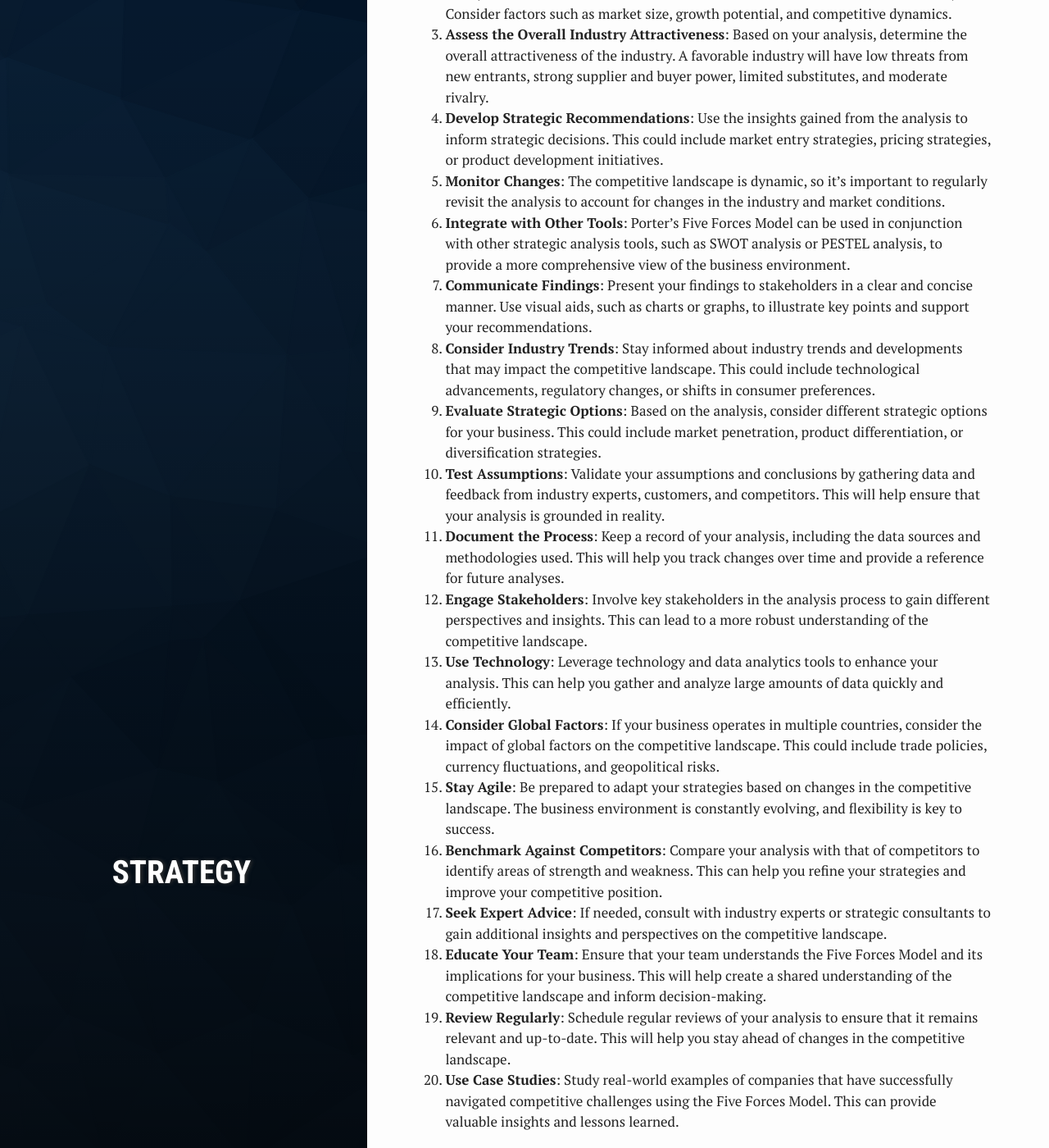
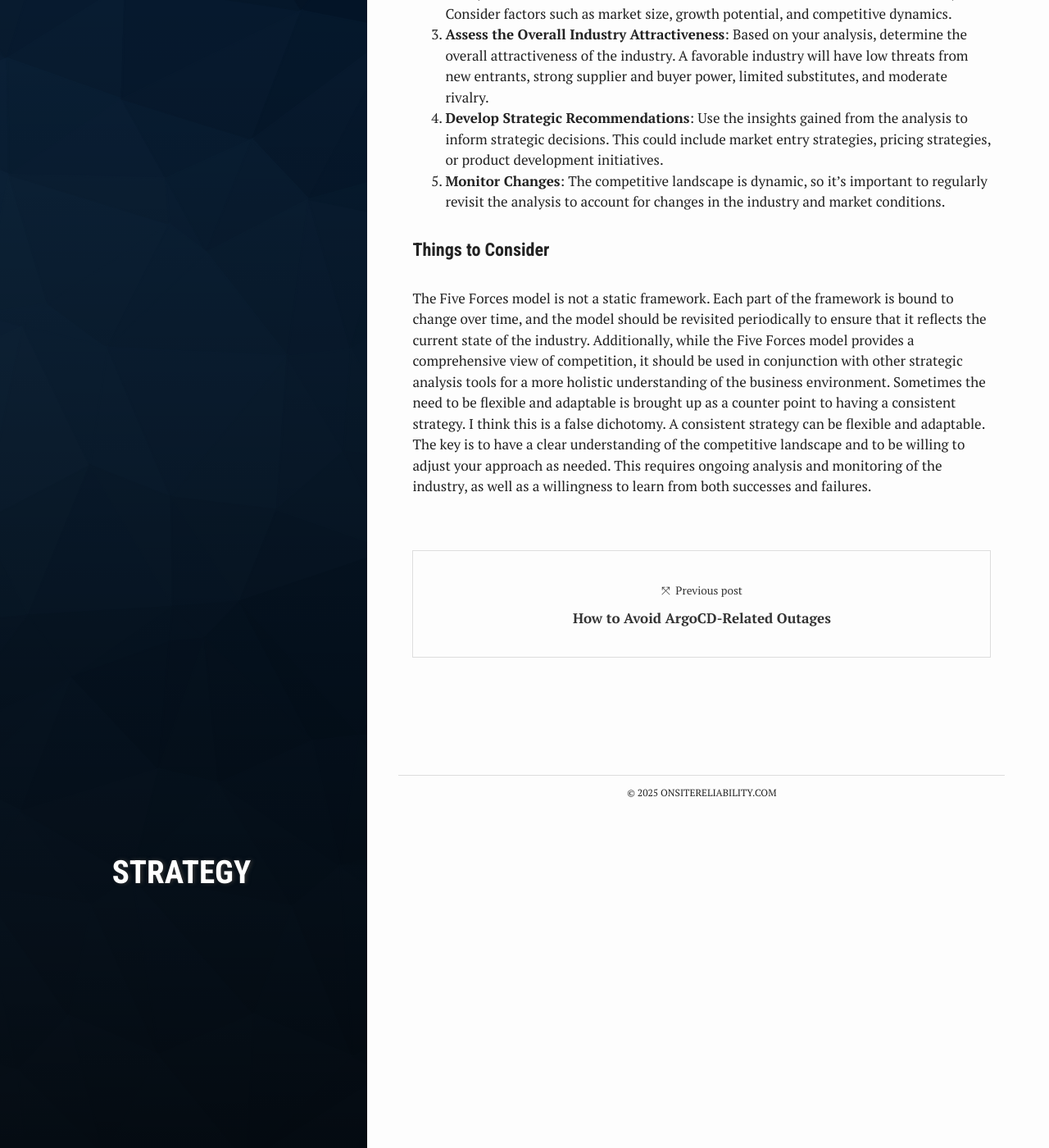
Before and after one commit to qapage/qapage.github.io, a Jekyll site: the page built from _posts/2025-04-04-Porters-Five-Forces-Model.md, in a window 1280 px wide and 1400 px high, scrolled down 1449 px. Shown: the whole window at 82% size. Built offline with Jekyll 4.4.1, drawn with Linux system fonts in a browser that asks for light colours.

Commit message:
Shortened the five forces blog

```diff
--- a/_posts/2025-04-04-Porters-Five-Forces-Model.md
+++ b/_posts/2025-04-04-Porters-Five-Forces-Model.md
@@ -24,21 +24,6 @@ Michael Porter's Five Forces Model is a framework for analyzing the competitive
 3. **Assess the Overall Industry Attractiveness**: Based on your analysis, determine the overall attractiveness of the industry. A favorable industry will have low threats from new entrants, strong supplier and buyer power, limited substitutes, and moderate rivalry.
 4. **Develop Strategic Recommendations**: Use the insights gained from the analysis to inform strategic decisions. This could include market entry strategies, pricing strategies, or product development initiatives.
 5. **Monitor Changes**: The competitive landscape is dynamic, so it's important to regularly revisit the analysis to account for changes in the industry and market conditions.
-6. **Integrate with Other Tools**: Porter's Five Forces Model can be used in conjunction with other strategic analysis tools, such as SWOT analysis or PESTEL analysis, to provide a more comprehensive view of the business environment.
-7. **Communicate Findings**: Present your findings to stakeholders in a clear and concise manner. Use visual aids, such as charts or graphs, to illustrate key points and support your recommendations.
-8. **Consider Industry Trends**: Stay informed about industry trends and developments that may impact the competitive landscape. This could include technological advancements, regulatory changes, or shifts in consumer preferences.
-9. **Evaluate Strategic Options**: Based on the analysis, consider different strategic options for your business. This could include market penetration, product differentiation, or diversification strategies.
-10. **Test Assumptions**: Validate your assumptions and conclusions by gathering data and feedback from industry experts, customers, and competitors. This will help ensure that your analysis is grounded in reality.
-11. **Document the Process**: Keep a record of your analysis, including the data sources and methodologies used. This will help you track changes over time and provide a reference for future analyses.
-12. **Engage Stakeholders**: Involve key stakeholders in the analysis process to gain different perspectives and insights. This can lead to a more robust understanding of the competitive landscape.
-13. **Use Technology**: Leverage technology and data analytics tools to enhance your analysis. This can help you gather and analyze large amounts of data quickly and efficiently.
-14. **Consider Global Factors**: If your business operates in multiple countries, consider the impact of global factors on the competitive landscape. This could include trade policies, currency fluctuations, and geopolitical risks.
-15. **Stay Agile**: Be prepared to adapt your strategies based on changes in the competitive landscape. The business environment is constantly evolving, and flexibility is key to success.
-16. **Benchmark Against Competitors**: Compare your analysis with that of competitors to identify areas of strength and weakness. This can help you refine your strategies and improve your competitive position.
-17. **Seek Expert Advice**: If needed, consult with industry experts or strategic consultants to gain additional insights and perspectives on the competitive landscape.
-18. **Educate Your Team**: Ensure that your team understands the Five Forces Model and its implications for your business. This will help create a shared understanding of the competitive landscape and inform decision-making.
-19. **Review Regularly**: Schedule regular reviews of your analysis to ensure that it remains relevant and up-to-date. This will help you stay ahead of changes in the competitive landscape.
-20. **Use Case Studies**: Study real-world examples of companies that have successfully navigated competitive challenges using the Five Forces Model. This can provide valuable insights and lessons learned.
 
 #### Things to Consider
 
```
